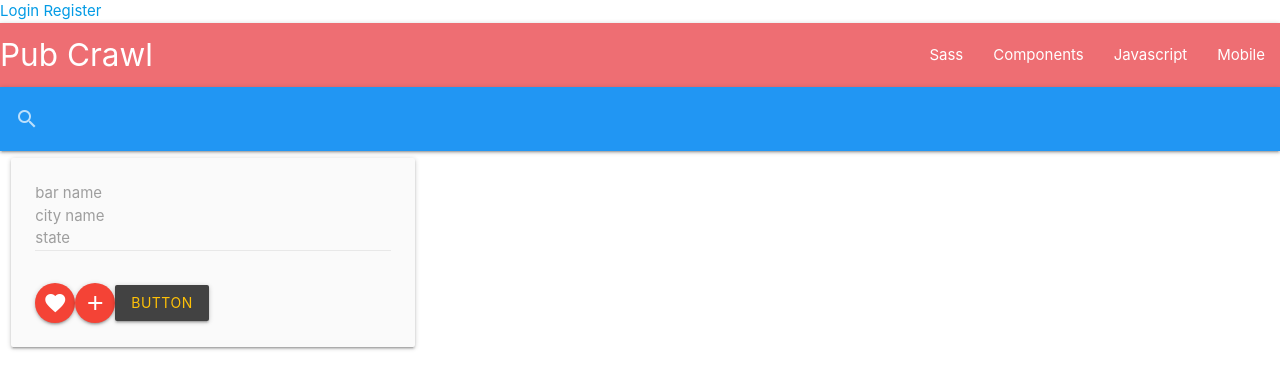
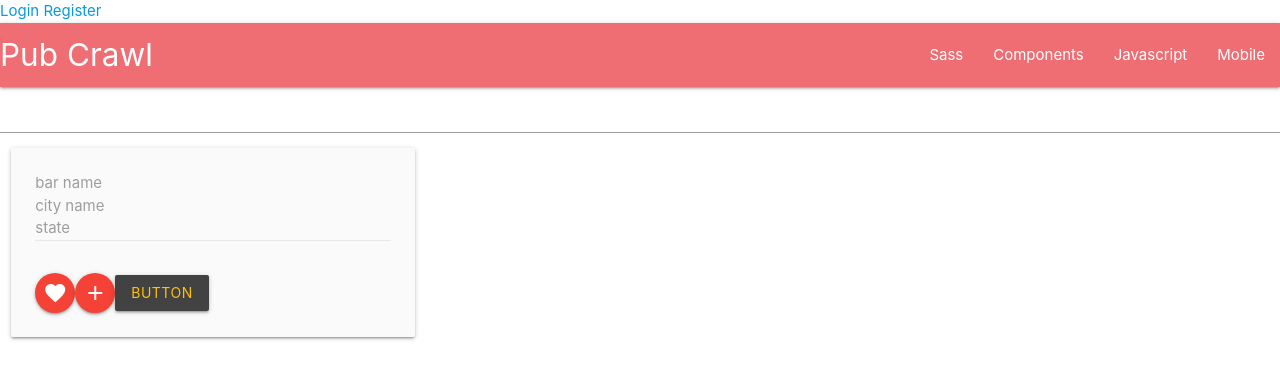
Before and after one commit to floressuarezalvaro/PubCrawl, a React (Create React App) app in the folder client/: page /search in a window 1280 px wide. Shown: the top 388 px of the page. Built offline with nearby package versions, Linux system fonts and the light colour scheme.

Commit message:
refactored stuff

```diff
--- a/client/src/App.js
+++ b/client/src/App.js
@@ -1,4 +1,4 @@
-import { Profiler, useEffect, useState } from "react";
+import { useEffect, useState } from "react";
 import axios from "axios";
 import { BrowserRouter as Router, Switch, Route, Link } from "react-router-dom";
 import Landing from "./Pages/Landing";
--- a/client/src/Components/SearchBar.js
+++ b/client/src/Components/SearchBar.js
@@ -1,28 +1,32 @@
-import React, { useEffect } from "react";
+import React, { useEffect, useState } from "react";
 import "materialize-css/dist/css/materialize.min.css";
 import M from "materialize-css";
+import axios from "axios";
 
 const SearchBar = () => {
-  useEffect(() => {
-    var elems = document.querySelectorAll(".sidenav");
-    var instances = M.Sidenav.init(elems, {});
-  }, []);
+  const [search, setSearch] = useState("");
+
+  const onChange = (e) => {
+    setSearch(e.target.value);
+  };
+
+  const submitSearch = async (e) => {
+    e.preventDefault();
+    try {
+      const testingRoute = await axios.get(
+        `http://beermapping.com/webservice/loccity/87f85a8575cbea176e660fb72ddfcc3c/${search}&s=json`
+      );
+      console.log(testingRoute);
+    } catch (err) {
+      console.log(err);
+    }
+  };
 
   return (
     <div>
-      <nav>
-        <div class="nav-wrapper">
-          <form>
-            <div class="input-field blue">
-              <input id="search" type="search" required />
-              <label class="label-icon" for="search">
-                <i class="material-icons">search</i>
-              </label>
-              <i class="material-icons">close</i>
-            </div>
-          </form>
-        </div>
-      </nav>
+      <form onSubmit={submitSearch}>
+        <input type="text" onChange={onChange} />
+      </form>
     </div>
   );
 };
--- a/client/src/Pages/Search.js
+++ b/client/src/Pages/Search.js
@@ -4,7 +4,6 @@ import Navbar from "../Components/Navbar";
 import SearchBar from "../Components/SearchBar";
 
 const Search = () => {
-  const [] = useState([]);
   return (
     <div>
       <Navbar />
--- a/package.json
+++ b/package.json
@@ -24,9 +24,7 @@
     "dotenv": "^8.2.0",
     "express": "^4.17.1",
     "jsonwebtoken": "^8.5.1",
-    "materialize-css": "^1.0.0-rc.2",
     "mongoose": "^5.11.19",
-    "nodemon": "^2.0.7",
-    "react-router-dom": "^5.2.0"
+    "nodemon": "^2.0.7"
   }
 }
```
Also changed, not shown: 2 other files (tests, documents, lock files or other folders).
